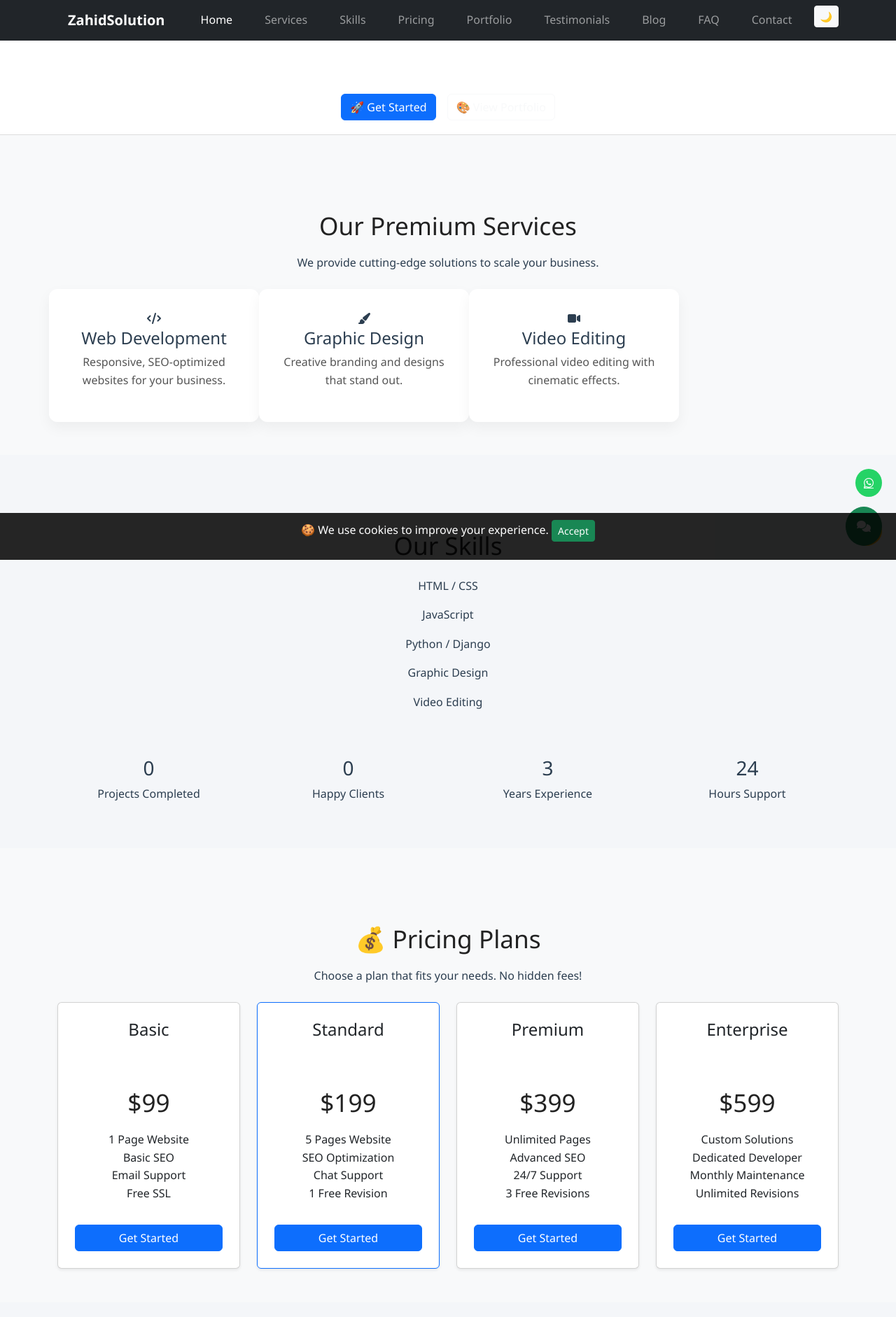
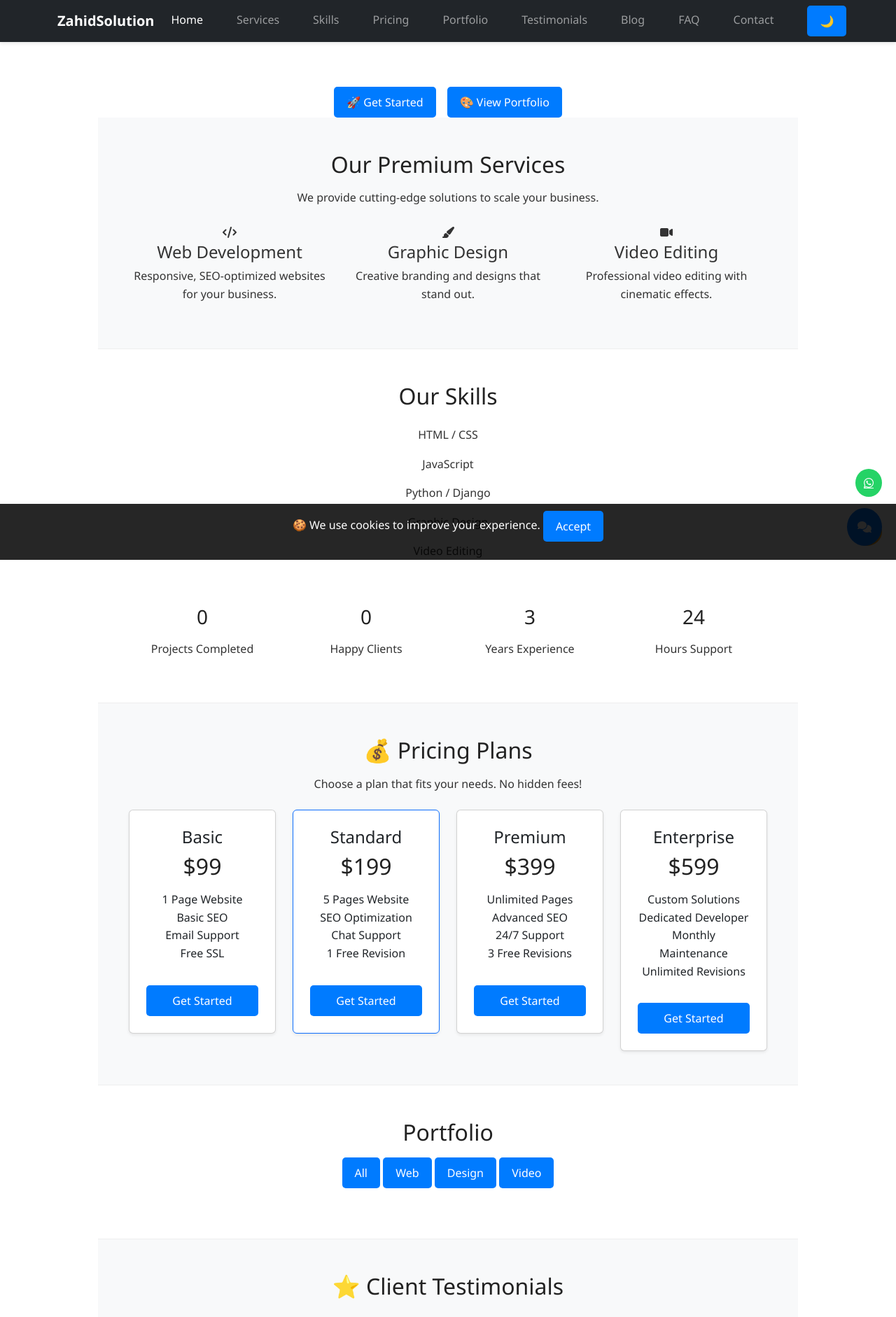
Before and after one commit to zahidsolution/zahidsolution-v3, a Flask app: page / in a window 1280 px wide. Shown: the top 1882 px of the page at 70% size. Run offline with Flask 3, Linux system fonts and the light colour scheme; data that the repository does not hold is empty; some libraries are stand-ins or nearby versions.

Commit message:
Update style.css

```diff
--- a/static/style.css
+++ b/static/style.css
@@ -1,4 +1,4 @@
-/* ========== Global Reset & Base Styles ========== */
+/* Reset default styles */
 * {
   margin: 0;
   padding: 0;
@@ -6,185 +6,110 @@
   scroll-behavior: smooth;
 }
 
+/* Global styles */
 body {
   font-family: 'Segoe UI', Tahoma, Geneva, Verdana, sans-serif;
-  background-color: #f4f6f9;
-  color: #2c3e50;
   line-height: 1.6;
+  background-color: #ffffff;
+  color: #333333;
 }
 
-/* ========== Header & Navbar ========== */
-header {
-  background-color: #ffffff;
-  padding: 20px 40px;
-  border-bottom: 1px solid #ddd;
+/* Navbar */
+nav {
+  background-color: #f8f9fa;
+  padding: 1rem 2rem;
+  box-shadow: 0 2px 5px rgba(0, 0, 0, 0.1);
   position: sticky;
   top: 0;
   z-index: 1000;
 }
 
-nav {
+nav ul {
+  list-style: none;
   display: flex;
-  justify-content: space-between;
-  align-items: center;
-  flex-wrap: wrap;
+  justify-content: center;
+  gap: 2rem;
 }
 
-nav a {
-  color: #2c3e50;
+nav ul li a {
   text-decoration: none;
-  margin: 0 15px;
-  font-weight: 500;
-  transition: color 0.3s ease;
+  color: #333;
+  font-weight: bold;
+  padding: 8px 12px;
+  transition: background 0.3s, color 0.3s;
 }
 
-nav a:hover {
-  color: #007bff;
+nav ul li a:hover {
+  background-color: #007bff;
+  color: white;
+  border-radius: 5px;
 }
 
-/* ========== Hero Section ========== */
-.hero {
-  display: flex;
-  flex-direction: column;
-  justify-content: center;
-  align-items: center;
-  text-align: center;
-  padding: 120px 20px 80px;
-  background: linear-gradient(to right, #e3f2fd, #ffffff);
+/* Sections */
+section {
+  padding: 4rem 2rem;
+  max-width: 1000px;
+  margin: auto;
+  border-bottom: 1px solid #eee;
 }
 
-.hero h1 {
-  font-size: 3.2rem;
-  font-weight: bold;
-  margin-bottom: 20px;
-  color: #222;
+section:last-of-type {
+  border-bottom: none;
 }
 
-.hero p {
-  font-size: 1.2rem;
-  color: #555;
-  max-width: 700px;
+h1, h2, h3 {
+  color: #222;
+  margin-bottom: 1rem;
+  text-align: center;
 }
 
-/* ========== Section Titles ========== */
-section h2 {
-  font-size: 2.2rem;
-  margin: 60px 0 20px;
-  text-align: center;
-  color: #222;
+/* Buttons */
+button, .btn {
+  background-color: #007bff;
+  color: white;
+  padding: 10px 18px;
+  border: none;
+  border-radius: 5px;
+  cursor: pointer;
+  transition: 0.3s;
+  font-size: 1rem;
 }
 
-/* ========== About Section ========== */
-#about {
-  padding: 50px 20px;
-  background-color: #ffffff;
+button:hover, .btn:hover {
+  background-color: #0056b3;
 }
 
-#about p {
-  max-width: 800px;
-  margin: 0 auto;
-  font-size: 1.1rem;
-  color: #444;
-}
-
-/* ========== Services Section ========== */
-#services {
-  background-color: #f5f5f5;
-  padding: 60px 20px;
-  display: flex;
-  flex-wrap: wrap;
-  justify-content: center;
-  gap: 30px;
-}
-
-.service-card {
-  background-color: #ffffff;
-  padding: 30px;
-  border-radius: 12px;
-  box-shadow: 0 8px 20px rgba(0, 0, 0, 0.05);
-  width: 300px;
+/* Footer */
+footer {
+  background-color: #f0f0f0;
+  padding: 1rem;
   text-align: center;
-  transition: transform 0.3s ease, box-shadow 0.3s ease;
-}
-
-.service-card:hover {
-  transform: translateY(-8px);
-  box-shadow: 0 12px 24px rgba(0, 0, 0, 0.08);
-}
-
-.service-card h3 {
-  font-size: 1.5rem;
-  margin-bottom: 10px;
-  color: #007bff;
-}
-
-.service-card p {
-  font-size: 1rem;
+  font-size: 0.9rem;
   color: #555;
 }
 
-/* ========== Feedback Section ========== */
-#feedback {
-  padding: 60px 20px;
-  background-color: #ffffff;
-  text-align: center;
+/* Contact/Feedback Form */
+form input,
+form textarea {
+  width: 100%;
+  padding: 10px;
+  margin-top: 10px;
+  border: 1px solid #ccc;
+  border-radius: 5px;
 }
 
-#feedback p {
-  font-size: 1.1rem;
-  max-width: 800px;
-  margin: 0 auto;
-  color: #555;
+form label {
+  font-weight: bold;
 }
 
-/* ========== Contact Section ========== */
-#contact {
-  background-color: #f0f4f8;
-  padding: 60px 20px;
-  text-align: center;
+/* Responsive */
+@media (max-width: 768px) {
+  nav ul {
+    flex-direction: column;
+    gap: 1rem;
+  }
+
+  section {
+    padding: 2rem 1rem;
+  }
 }
-
-#contact form {
-  max-width: 500px;
-  margin: 0 auto;
-  background: #fff;
-  padding: 30px;
-  border-radius: 12px;
-  box-shadow: 0 6px 16px rgba(0, 0, 0, 0.06);
-}
-
-input,
-textarea {
-  width: 100%;
-  padding: 12px;
-  margin-bottom: 20px;
-  border: 1px solid #ccc;
-  border-radius: 6px;
-  font-size: 1rem;
-  background-color: #fefefe;
-}
-
-button {
-  background-color: #007bff;
-  color: white;
-  border: none;
-  padding: 12px 24px;
-  font-size: 1rem;
-  border-radius: 6px;
-  cursor: pointer;
-  transition: background-color 0.3s ease;
-}
-
-button:hover {
-  background-color: #0056b3;
-}
-
-/* ========== Footer ========== */
-footer {
-  text-align: center;
-  padding: 20px;
-  background-color: #e9ecef;
-  color: #555;
-  font-size: 0.9rem;
-  margin-top: 40px;
-  }
```
